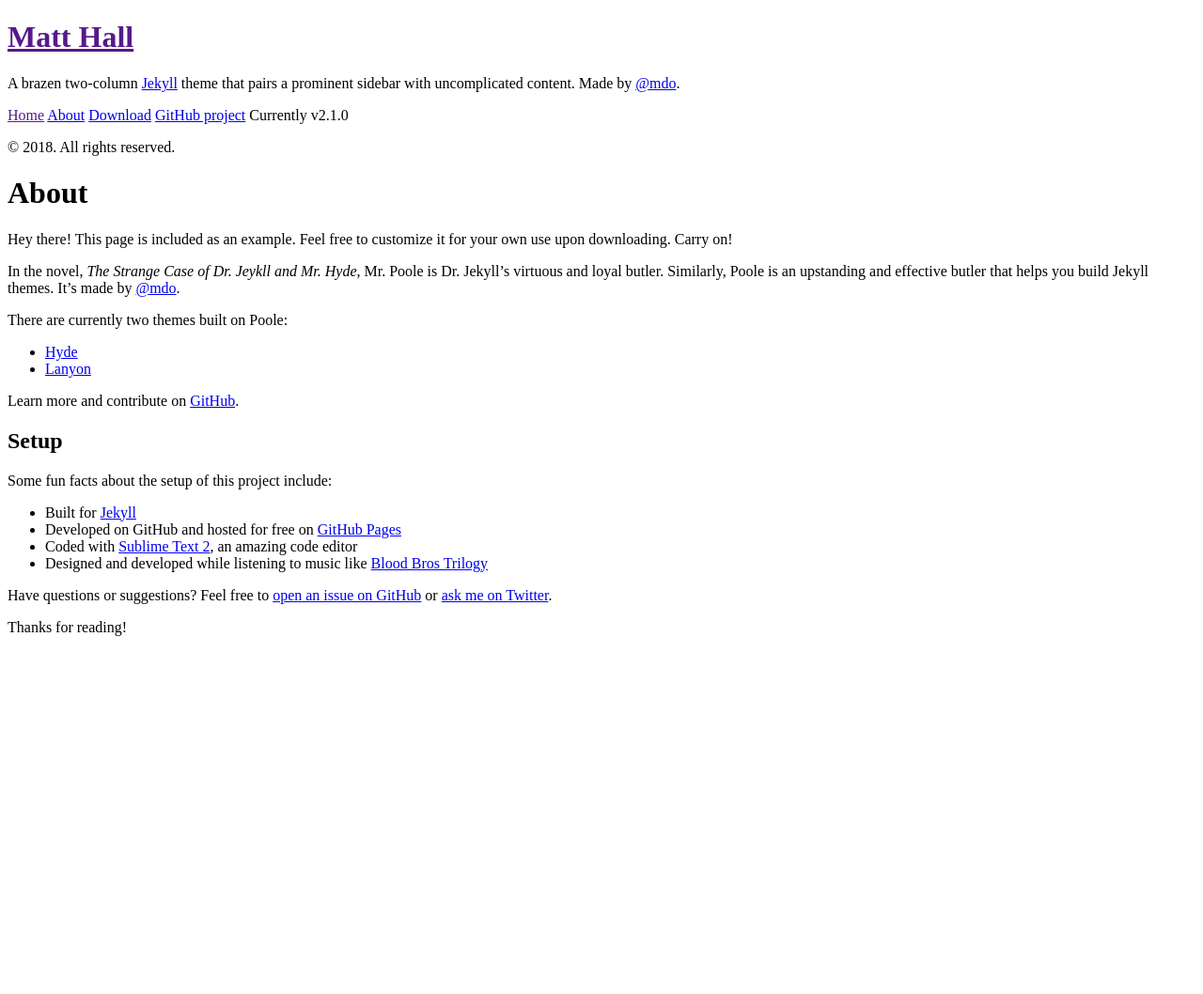
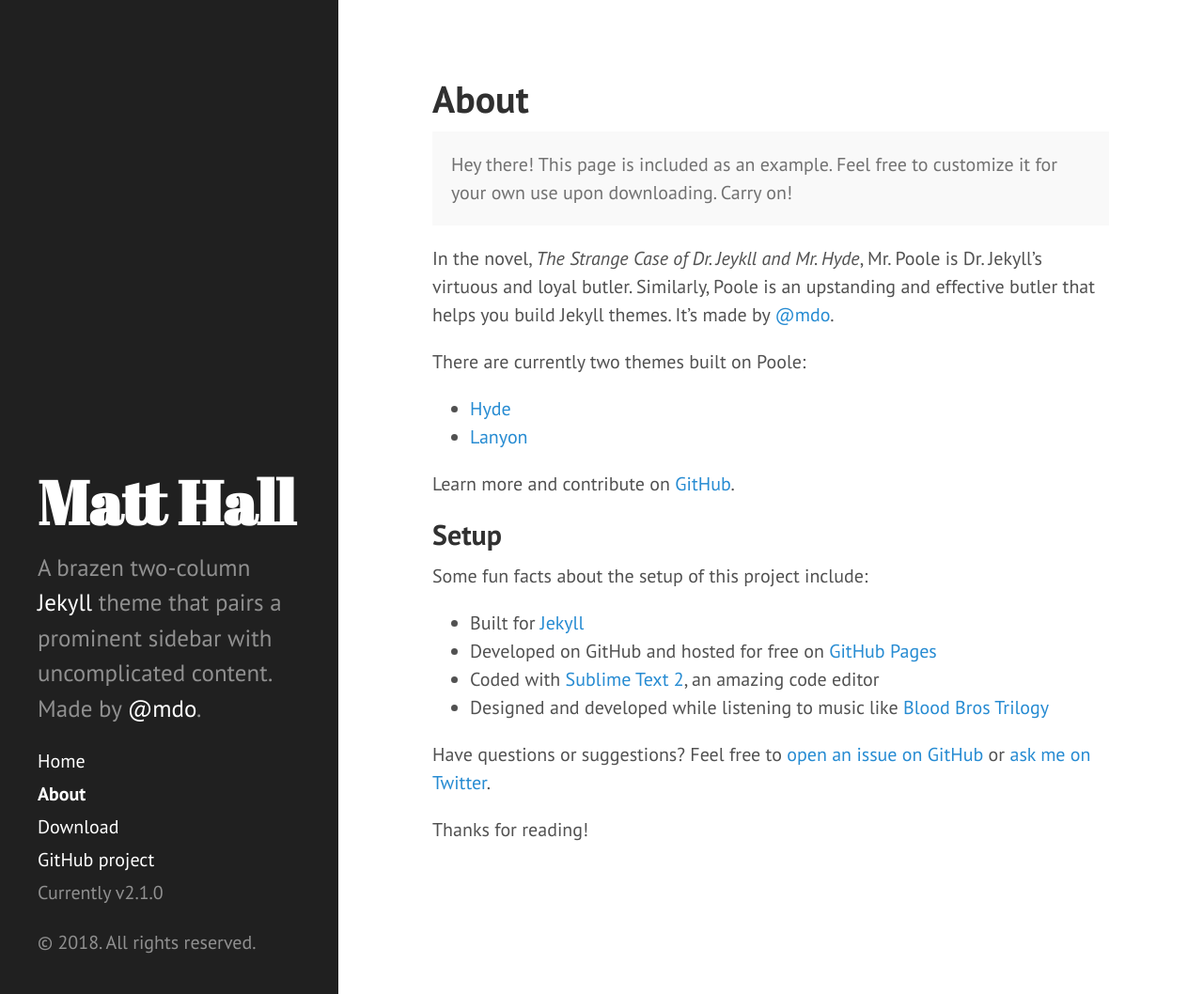
Before and after one commit to downsishere/downsishere.github.io, a Jekyll site: the page built from about.md, in a window 1280 px wide and 1058 px high. Shown: the whole window at 94% size. Built offline with Jekyll 4.4.1, drawn with Linux system fonts in a browser that asks for light colours; Markdown is read by kramdown in place of the engine named in the settings.

Commit message:
fixing paths

```diff
--- a/_config.yml
+++ b/_config.yml
@@ -9,7 +9,7 @@
 title:            Matt Hall
 tagline:          'A Jekyll theme'
 description:      'A brazen two-column <a href="http://jekyllrb.com" target="_blank">Jekyll</a> theme that pairs a prominent sidebar with uncomplicated content. Made by <a href="https://twitter.com/mdo" target="_blank">@mdo</a>.'
-url:              http://hyde.getpoole.com
+url:              https://mh15.github.io/matthall
 baseurl:          /
 
 author:
--- a/_includes/head.html
+++ b/_includes/head.html
@@ -15,9 +15,9 @@
   </title>
 
   <!-- CSS -->
-  <link rel="stylesheet" href="{{ site.baseurl }}public/css/poole.css">
-  <link rel="stylesheet" href="{{ site.baseurl }}public/css/syntax.css">
-  <link rel="stylesheet" href="{{ site.baseurl }}public/css/hyde.css">
+  <link rel="stylesheet" href="{{ "/public/css/poole.css" | relative_url }}">
+  <link rel="stylesheet" href="{{ "/public/css/syntax.css" | relative_url }}">
+  <link rel="stylesheet" href="{{ "/public/css/hyde.css" | relative_url }}">
   <link rel="stylesheet" href="http://fonts.googleapis.com/css?family=PT+Sans:400,400italic,700|Abril+Fatface">
 
   <!-- Icons -->
```
Also changed, not shown: 1 other file.
